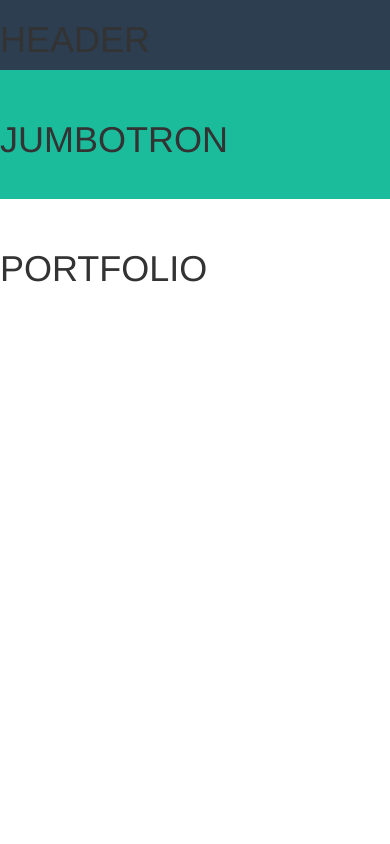
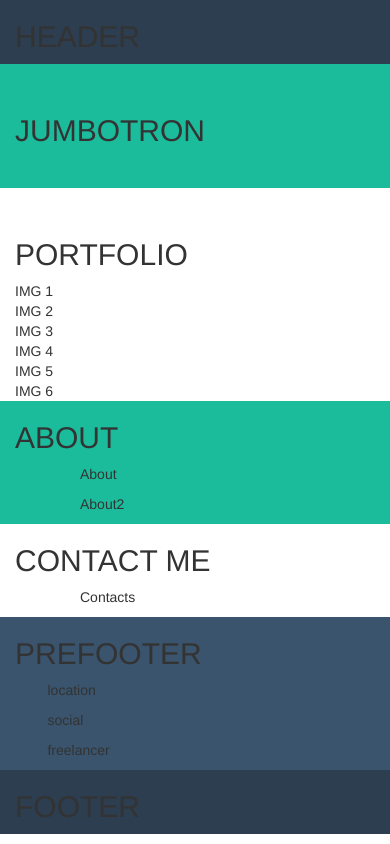
Before and after one commit to GiuseppeSoraci/html-css-bootstrap-freelancer, a plain HTML site: page index.html in a window 390 px wide. Drawn offline with nearby package versions, Linux system fonts and the light colour scheme.

Commit message:
mobile version

```diff
--- a/css/style.css
+++ b/css/style.css
@@ -11,5 +11,13 @@ body {
 }
 
 .bg_azure {
-    background: #1abc9c
+    background: #1abc9c;
 }
+
+.bg_aquamarine {
+    background: #1abc9c;
+}
+
+.bg_blue2 {
+    background: #3a546d
+}
--- a/index.html
+++ b/index.html
@@ -7,7 +7,7 @@
     <!-- BOOTSTRAP 3-->
     <link rel="stylesheet" href="https://maxcdn.bootstrapcdn.com/bootstrap/3.3.7/css/bootstrap.min.css" integrity="sha384-BVYiiSIFeK1dGmJRAkycuHAHRg32OmUcww7on3RYdg4Va+PmSTsz/K68vbdEjh4u" crossorigin="anonymous">
     <!-- FONTS -->
-    <link rel="stylesheet" href="">
+    <link rel="stylesheet" href="#">
     <!-- ICONS -->
     <link rel="stylesheet" href="https://cdnjs.cloudflare.com/ajax/libs/font-awesome/5.15.2/css/all.min.css">
     <!-- MAIN STYLE -->
@@ -20,29 +20,107 @@
     <!-- HEADER -->
     <header class="main-header bg_blue">
         <div class="container">
+            <h2>HEADER</h2>
             <div class="row">
-                <div class="col-12"></div>
-                <h1>HEADER</h1>
+                <div class="col-xs-12"></div>
             </div>
         </div>
     </header>
 
     <!-- MAIN -->
+
+    <!-- Jumbotron -->
     <section class="jumbotron bg_azure">
         <div class="container">
+            <h2>JUMBOTRON</h2>
             <div class="row">
-                <div class="col-12"></div>
-                <h1>JUMBOTRON</h1>
+                <div class="col-xs-12"></div>
             </div>
+        </div>
     </section>
 
+    <!-- Portfolio -->
     <section class="portfolio">
         <div class="container">
+            <h2>PORTFOLIO</h2>
             <div class="row">
-                <div class="col-12"></div>
-                <h1>PORTFOLIO</h1>
+                <div class="col-xs-12">
+                    <div>IMG 1</div>
+                </div>
+                <div class="col-xs-12">
+                   <div> IMG 2</div>
+                </div>
+                <div class="col-xs-12">
+                   <div> IMG 3</div>
+                </div>
+                <div class="col-xs-12">
+                   <div> IMG 4</div>
+                </div>
+                <div class="col-xs-12">
+                   <div> IMG 5</div>
+                </div>
+                <div class="col-xs-12">
+                   <div> IMG 6</div>
+                </div>
             </div>
+        </div>
     </section>
+
+    <!-- About -->
+    <section class="about bg_aquamarine">
+        <div class="container">
+            <h2>ABOUT</h2>
+             <div class="row">
+                 <div class="col-xs-8 col-xs-offset-2">
+                     <p>About</p>
+                 </div>
+                 <div class="col-xs-8 col-xs-offset-2">
+                     <p>About2</p>
+                 </div>
+             </div>
+        </div>
+    </section>
+
+    <!-- Contact -->
+    <section class="contact">
+        <div class="container">
+            <h2>CONTACT ME</h2>
+            <div class="row">
+                <div class="col-xs-8 col-xs-offset-2">
+                    <p>Contacts</p>
+                </div>
+            </div>
+        </div>
+    </section>
+
+    <!-- Prefooter -->
+    <section class="prefooter bg_blue2">
+        <div class="container">
+            <h2>PREFOOTER</h2>
+            <div class="row">
+                <div class="col-xs-10 col-xs-offset-1">
+                    <p>location</p>
+                </div>
+                <div class="col-xs-10 col-xs-offset-1">
+                    <p>social</p>
+                </div>
+                <div class="col-xs-10 col-xs-offset-1">
+                    <p>freelancer</p>
+                </div>
+            </div>
+        </div>
+    </section>
+
+    <!-- FOOTER -->
+    <footer class="footer bg_blue">
+        <div class="container">
+            <h2>FOOTER</h2>
+            <div class="row">
+                <div class="col-xs-12"></div>
+            </div>
+        </div>
+    </footer>
+
 
 </body>
 </html>
```
